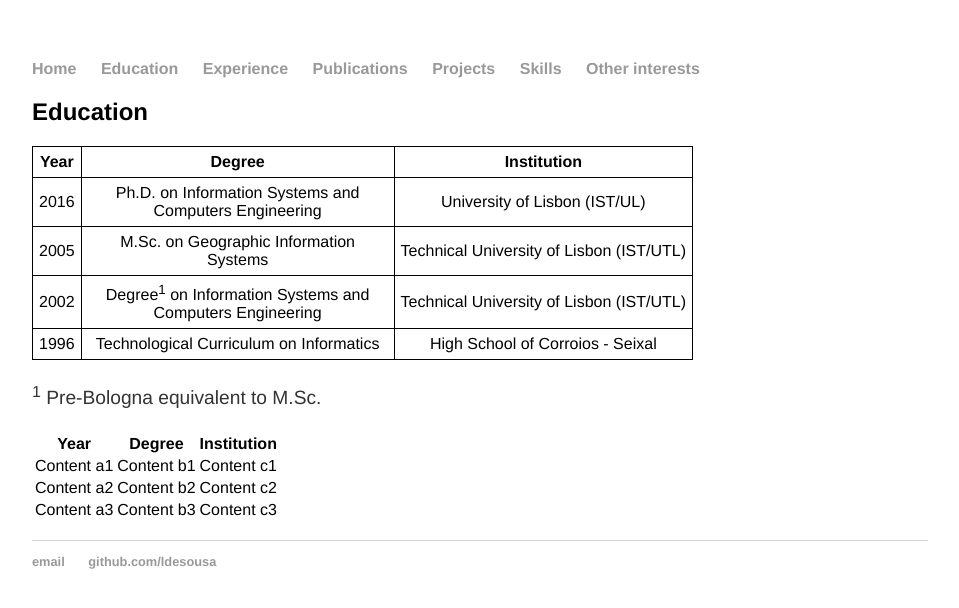
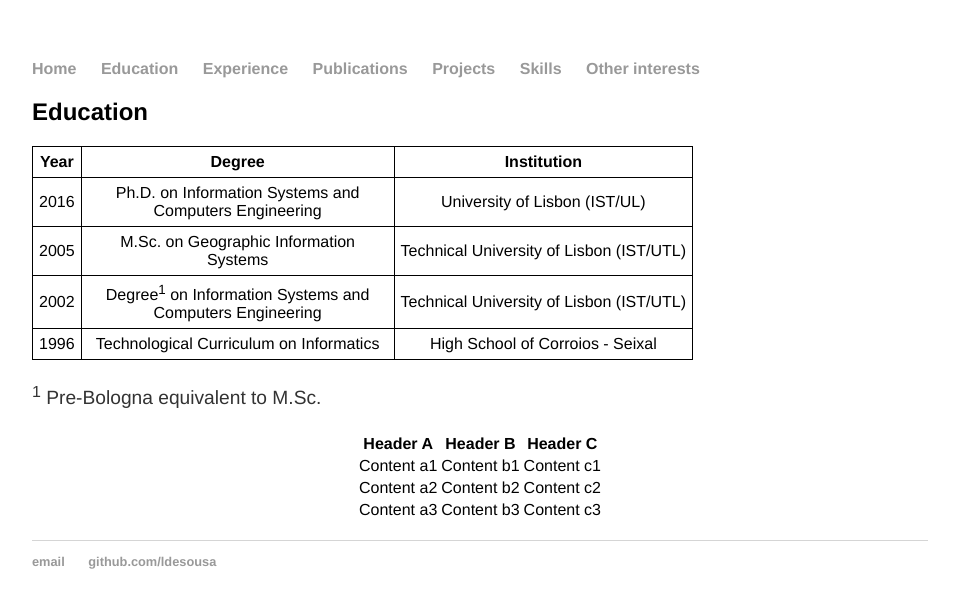
Before and after one commit to ldesousa/ldesousa.github.io, a Jekyll site: the page built from education/index.md, in a window 1280 px wide. Shown: the top 608 px of the page, without its empty margins (160-1119 px from the left). Built offline with Jekyll 4.4.1, drawn with Linux system fonts in a browser that asks for light colours; our own code applies the rules of GitHub Pages for plain Markdown files.

Commit message:
Trying aligned tables

```diff
--- a/education/index.md
+++ b/education/index.md
@@ -12,8 +12,8 @@
 
 
 
-<table>
-  <tr><th align=center>Year</th><th align=center>Degree</th><th align=center>Institution</th></tr>
+<table align=center>
+  <tr><th align=center>Header A</th><th align=center>Header B</th><th align=center>Header C</th></tr>
   <tr><td>Content a1</td><td>Content b1</td><td>Content c1</td></tr>
   <tr><td>Content a2</td><td>Content b2</td><td>Content c2</td></tr>
   <tr><td>Content a3</td><td>Content b3</td><td>Content c3</td></tr>
```
